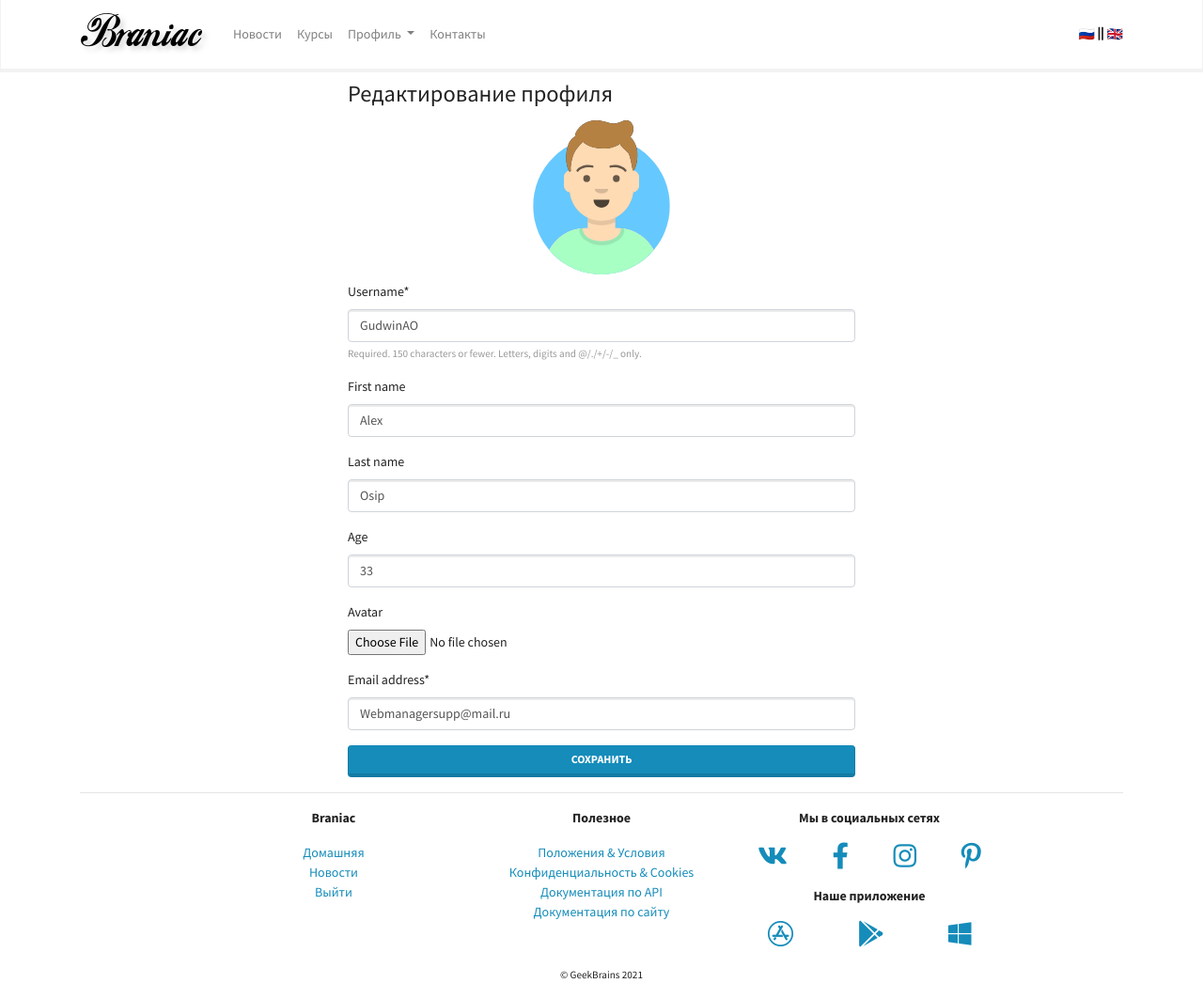
After one commit to GudwinAO/dJangoLessons, a Django app: page /authapp/profile_edit/ in a window 1280 px wide. The commit adds this page. Shown: the whole page at 94% size. Run offline with Django 3.2, Linux system fonts and the light colour scheme; a user stored in the database is signed in; some libraries are stand-ins or nearby versions.

Commit message:
lesson_5 Authapp done

```diff
--- a/authapp/templates/registration/login.html
+++ b/authapp/templates/registration/login.html
@@ -22,7 +22,7 @@
 
   <body>
 
-    {% include 'includes/messages.html' %}
+    {% include 'includes/messenges.html' %}
 
     <div class="row justify-content-around align-items-center" style="height: 100vh; margin: 0px">
       <div class="text-center">
@@ -83,7 +83,7 @@
     <script>
       $(document).ready(function () {
 
-        {% if messages %}
+        {% if messenges %}
           // Toasts
           $(".toast").toast({ delay: 5000 });
           $(".toast").toast("show");
--- /dev/null
+++ b/authapp/templates/registration/profile_edit.html
@@ -0,0 +1,74 @@
+{% extends 'base.html' %}
+
+{% block content %}
+  <div class="row justify-content-center my-2">
+    <div class="col-lg-6">
+      <h3>Редактирование профиля</h3>
+
+      <div class="row justify-content-center">
+        <div class="col-sm-7 col-md-5 col-lg-4">
+          {% if user.avatar %}
+            <img src="{{ user.avatar.url }}" alt="" width="100%">
+          {% else %}
+            <img src="{{ MEDIA_URL }}avatar_default.svg" alt="" width="100%">
+          {% endif %}
+        </div>
+      </div>
+
+      <form method="post" class="mt-2" enctype="multipart/form-data">
+        {% csrf_token %}
+        <div id="div_id_username" class="form-group"> <label for="id_username"
+          class=" requiredField">
+          Username<span class="asteriskField">*</span> </label>
+          <div class=""> <input type="text" name="username" maxlength="150"
+            class="textinput textInput form-control" required id="id_username"
+            value="{{ user.username }}"> <small id="hint_id_username"
+              class="form-text text-muted">Required. 150 characters or fewer.
+              Letters, digits and @/./+/-/_ only.</small> </div>
+        </div>
+        <div id="div_id_first_name" class="form-group"> <label for="id_first_name"
+          class="">
+          First name
+        </label>
+          <div class=""> <input type="text" name="first_name" maxlength="150"
+            class="textinput textInput form-control" id="id_first_name"
+            value="{{ user.first_name }}"> </div>
+        </div>
+        <div id="div_id_last_name" class="form-group"> <label for="id_last_name"
+          class="">
+          Last name
+        </label>
+          <div class=""> <input type="text" name="last_name" maxlength="150"
+            class="textinput textInput form-control" id="id_last_name"
+            value="{{ user.last_name }}"> </div>
+        </div>
+        <div id="div_id_age" class="form-group"> <label for="id_age" class="">
+          Age
+        </label>
+          <div class=""> <input type="number" name="age" min="0"
+            class="numberinput form-control" id="id_age" value="{{ user.age }}">
+          </div>
+        </div>
+        <div id="div_id_avatar" class="form-group"> <label for="id_avatar"
+          class="">
+          Avatar
+        </label>
+          <div class=""> <input type="file" name="avatar" accept="image/*"
+            class="clearablefileinput form-control-file" id="id_avatar"> </div>
+        </div>
+        <div id="div_id_email" class="form-group"> <label for="id_email"
+          class=" requiredField">
+          Email address<span class="asteriskField">*</span> </label>
+          <div class=""> <input type="text" name="email" maxlength="256"
+            class="textinput textInput form-control" required="" id="id_email"
+            value="{{ user.email }}">
+          </div>
+        </div>
+
+        <button type=" submit"
+          class="btn btn-primary btn-block">Сохранить</button>
+      </form>
+    </div>
+  </div>
+
+{% endblock content %}
--- /dev/null
+++ b/authapp/urls.py
@@ -0,0 +1,13 @@
+from django.urls import path
+
+from authapp import views
+from authapp.apps import AuthappConfig
+
+app_name = AuthappConfig.name
+
+urlpatterns = [
+    path("login/", views.CustomLoginView.as_view(), name="login"),
+    path("logout/", views.CustomLogoutView.as_view(), name="logout"),
+    path("register/", views.RegisterView.as_view(), name="register"),
+    path("profile_edit/", views.ProfileEditView.as_view(), name="profile_edit"),
+]
--- a/authapp/views.py
+++ b/authapp/views.py
@@ -1,4 +1,7 @@
+import os
+
 from django.contrib import messages
+from django.contrib.auth.mixins import LoginRequiredMixin
 from django.contrib.auth.views import LoginView, LogoutView
 from django.http.response import HttpResponseRedirect
 from django.urls import reverse_lazy
@@ -68,3 +71,34 @@ class RegisterView(TemplateView):
                 mark_safe(f"Something goes worng:<br>{exp}"),
             )
             return HttpResponseRedirect(reverse_lazy("authapp:register"))
+
+
+class ProfileEditView(LoginRequiredMixin, TemplateView):
+    template_name = "registration/profile_edit.html"
+    login_url = reverse_lazy("authapp:login")
+
+    def post(self, request, *args, **kwargs):
+        try:
+            if request.POST.get("username"):
+                request.user.username = request.POST.get("username")
+            if request.POST.get("first_name"):
+                request.user.first_name = request.POST.get("first_name")
+            if request.POST.get("last_name"):
+                request.user.last_name = request.POST.get("last_name")
+            if request.POST.get("age"):
+                request.user.age = request.POST.get("age")
+            if request.POST.get("email"):
+                request.user.email = request.POST.get("email")
+            if request.FILES.get("avatar"):
+                if request.user.avatar and os.path.exists(request.user.avatar.path):
+                    os.remove(request.user.avatar.path)
+                request.user.avatar = request.FILES.get("avatar")
+            request.user.save()
+            messages.add_message(request, messages.INFO, _("Saved!"))
+        except Exception as exp:
+            messages.add_message(
+                request,
+                messages.WARNING,
+                mark_safe(f"Something goes worng:<br>{exp}"),
+            )
+        return HttpResponseRedirect(reverse_lazy("authapp:profile_edit"))
--- a/config/urls.py
+++ b/config/urls.py
@@ -8,6 +8,7 @@ urlpatterns = [
     path("admin/", admin.site.urls),
     path("", RedirectView.as_view(url="mainapp/")),
     path("mainapp/", include("mainapp.urls", namespace="mainapp")),
+    path("authapp/", include("authapp.urls", namespace="authapp")),
 ]
 
 if settings.DEBUG:
--- a/mainapp/urls.py
+++ b/mainapp/urls.py
@@ -17,5 +17,4 @@ urlpatterns = [
     ),
     path("contacts/", views.ContactsPageView.as_view(), name="contacts"),
     path("doc_site/", views.DocSitePageView.as_view(), name="doc_site"),
-    path("login/", views.LoginPageView.as_view(), name="login"),
 ]
--- a/mainapp/views.py
+++ b/mainapp/views.py
@@ -15,7 +15,7 @@ class NewsPageView(TemplateView):
         # Get all previous data
         context = super().get_context_data(**kwargs)
         # Create your own data
-        context["news_qs"] = mainapp_models.News.objects.all()  # [:5]
+        context["news_qs"] = mainapp_models.News.objects.all()[:5]
         return context
 
 
@@ -54,7 +54,3 @@ class ContactsPageView(TemplateView):
 
 class DocSitePageView(TemplateView):
     template_name = "mainapp/doc_site.html"
-
-
-class LoginPageView(TemplateView):
-    template_name = "mainapp/login.html"
--- a/templates/base.html
+++ b/templates/base.html
@@ -30,7 +30,7 @@
     {% include 'includes/main_menu.html' %}
 
     {% block messages %}
-      {% include 'includes/messages.html' %}
+      {% include 'includes/messenges.html' %}
     {% endblock messages %}
 
     <div class="container-md">
--- a/templates/includes/main_menu.html
+++ b/templates/includes/main_menu.html
@@ -22,6 +22,7 @@
           class="nav-item {% if request.resolver_match.view_name == 'mainapp:courses' %}active{% endif %}">
           <a class="nav-link" href="{% url 'mainapp:courses' %}">Курсы</a>
         </li>
+        {% if user.is_authenticated %}
           <li class="nav-item dropdown">
             <a class="nav-link dropdown-toggle" href="#" id="ddProfile"
               role="button" data-toggle="dropdown" aria-haspopup="true"
@@ -29,17 +30,25 @@
               Профиль
             </a>
             <div class="dropdown-menu" aria-labelledby="ddProfile">
-            <a class="dropdown-item" href="#">Редактировать
+              <a class="dropdown-item"
+                href="{% url 'authapp:profile_edit' %}">Редактировать
                 профиль</a>
               <a class="dropdown-item" href="#">Мои курсы</a>
               <div class="dropdown-divider"></div>
               <a class="dropdown-item" href="#">Модерация</a>
+              {% if user.is_superuser %}
                 <a class="dropdown-item" href="#">Административный
                   раздел</a>
+              {% endif %}
               <div class="dropdown-divider"></div>
-            <a class="dropdown-item" href="#">Выход</a>
+              <a class="dropdown-item" href="{% url 'authapp:logout' %}">Выход</a>
             </div>
           </li>
+        {% else %}
+          <li class="nav-item">
+            <a class="nav-link" href="{% url 'authapp:login' %}">Вход</a>
+          </li>
+        {% endif %}
         <li
           class="nav-item {% if request.resolver_match.view_name == 'mainapp:contacts' %}active{% endif %}">
           <a class="nav-link" href="{% url 'mainapp:contacts' %}">Контакты</a>
```
Also changed, not shown: db.sqlite3, media/avatar_default.svg (added), 1 other file. Lines whose indentation alone changed are shown as unchanged.
